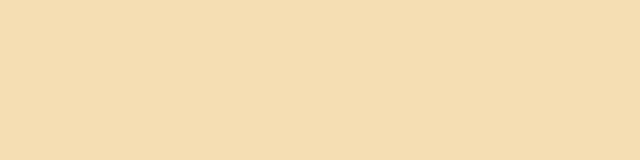
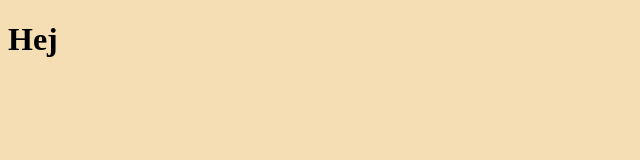
Before and after one commit to MaxusTheOne/Git-exercise, a plain HTML site: page index.html in a window 1280 px wide. Shown: the whole page, without its empty margins (0-640 px from the left). Drawn offline with Linux system fonts and the light colour scheme.

```diff
--- a/index.html
+++ b/index.html
@@ -8,6 +8,7 @@
     <link rel="stylesheet" href="style.css" />
   </head>
   <body>
+    <h1>Hej</h1>
     <div id="text"></div>
     <script src="script.js"></script>
   </body>
```
